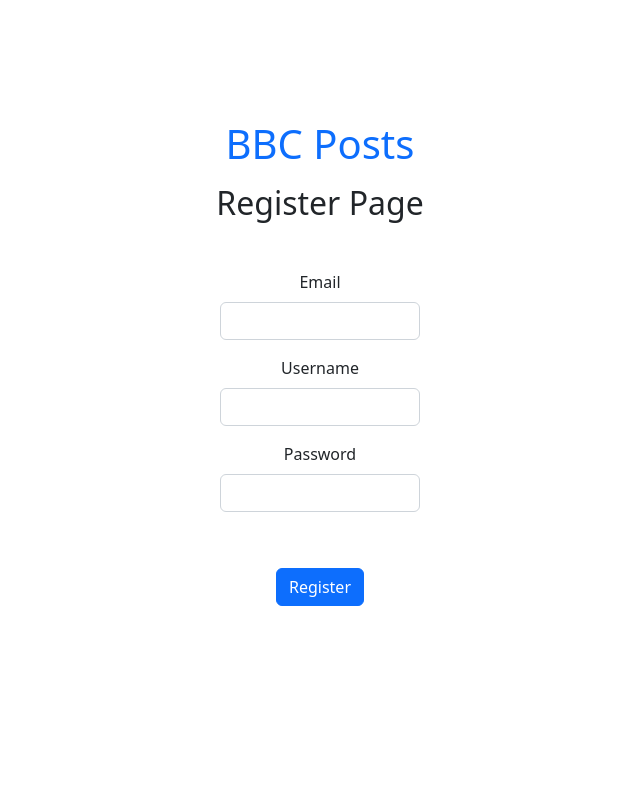
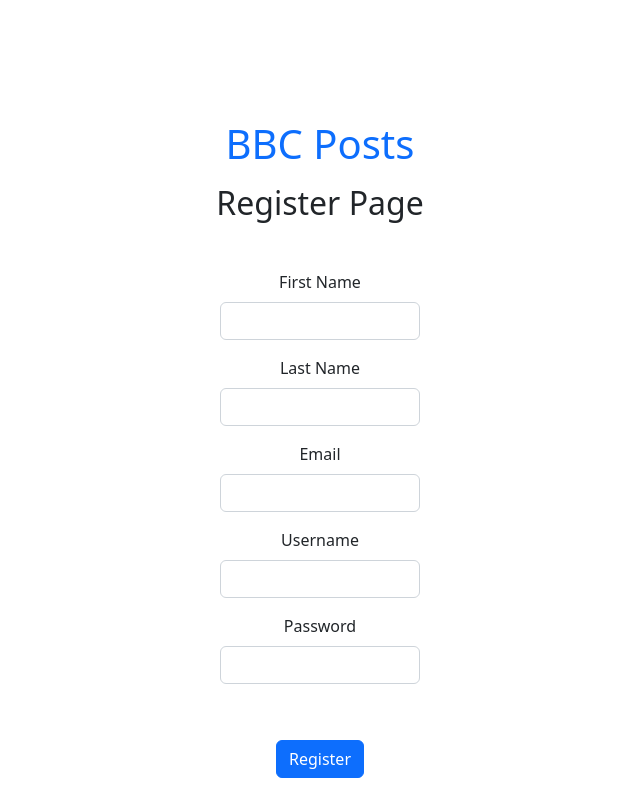
Before and after one commit to mertarinci/redux-posts-project-1, a React (Create React App) app: page /register in a window 1280 px wide. Shown: the whole page, without its empty margins (320-960 px from the left). Built offline with nearby package versions, Linux system fonts and the light colour scheme.

Commit message:
firstName and lastName added

```diff
--- a/src/pages/RegisterPage.js
+++ b/src/pages/RegisterPage.js
@@ -18,10 +18,12 @@ export default function Register() {
     const [formData, setFormData] = useState({
         username:"",
         email:"",
-        password:""
+        password:"",
+        firstName:"",
+        lastName:""
     })
 
-    const {username,email,password} = formData
+    const {username,email,password,firstName,lastName} = formData
 
     const {user, isLoading, isError, isSuccess, message} = useSelector((state) => state.auth)
 
@@ -60,7 +62,9 @@ export default function Register() {
         const userData = {
             username,
             email,
-            password
+            password,
+            lastName,
+            firstName
         }
 
         dispatch(register(userData))
@@ -70,68 +74,22 @@ export default function Register() {
 
 
 
-
-
-
-
-    // const nav = useNavigate();
-
-
-    // const [email,setEmail] = useState("")
-    // const [password,setPassword] = useState("")
-    // const [username,setUsername] = useState("")
-
-
-    // const handleSubmit = async (e) => {
-
-    //     e.preventDefault();
-
-    //     await axios.post("http://localhost:4000/api/user/register", {
-    //         email:email,
-    //         password:password,
-    //         username:username
-    //     }).then(async res => {if(res.status === 200){
-
-    //             document.getElementById("username").value=""
-    //             document.getElementById("email").value=""
-    //             document.getElementById("password").value=""
-
-    //             await Swal.fire({
-    //                 icon: 'success',
-    //                 title: 'Register sent successfully!',
-    //                 html:"Congrats!",
-    //                 timer: 2000,
-    //                 timerProgressBar: true})
-
-    //             nav("/")
-
-
-
-    //         }})
-    //         .catch(err => {
-
-    //             document.getElementById("errorMessage").innerHTML = `
-    //             ${err.response.data.message}
-    //             `
-
-    //             Swal.fire({
-    //                 icon: 'warning',
-    //                 title: 'Oups, there is a mistake!',
-    //                 html:`${err.response.data.message}`,
-    //                 timer: 2000,
-    //                 timerProgressBar: true})})
-
-
-    // }
-
-
-
     return (
         <div className='text-center container' style={{marginTop:"120px"}}>
             <Link to={"/"}><h1 className='mb-3'>BBC Posts</h1></Link>
             <h2>Register Page</h2>
 
             <form onSubmit={onSubmit} className='text-center style mt-5'>
+            <div className="mb-3">
+                    <p id='errorMessage' className='bg-danger' style={{width:"500px", marginLeft:"380px", fontWeight:"bold", color:"white"}}></p>
+                    <label className="form-label">First Name</label>
+                    <input name='firstName' id='firstName' onChange={onChange} style={{width:"200px", margin:"auto"}} type="text" className="form-control" />
+                </div>
+                <div className="mb-3">
+                    <p id='errorMessage' className='bg-danger' style={{width:"500px", marginLeft:"380px", fontWeight:"bold", color:"white"}}></p>
+                    <label className="form-label">Last Name</label>
+                    <input name='lastName' id='lastName' onChange={onChange} style={{width:"200px", margin:"auto"}} type="text" className="form-control" />
+                </div>
                 <div className="mb-3">
                     <p id='errorMessage' className='bg-danger' style={{width:"500px", marginLeft:"380px", fontWeight:"bold", color:"white"}}></p>
                     <label className="form-label">Email</label>
```
